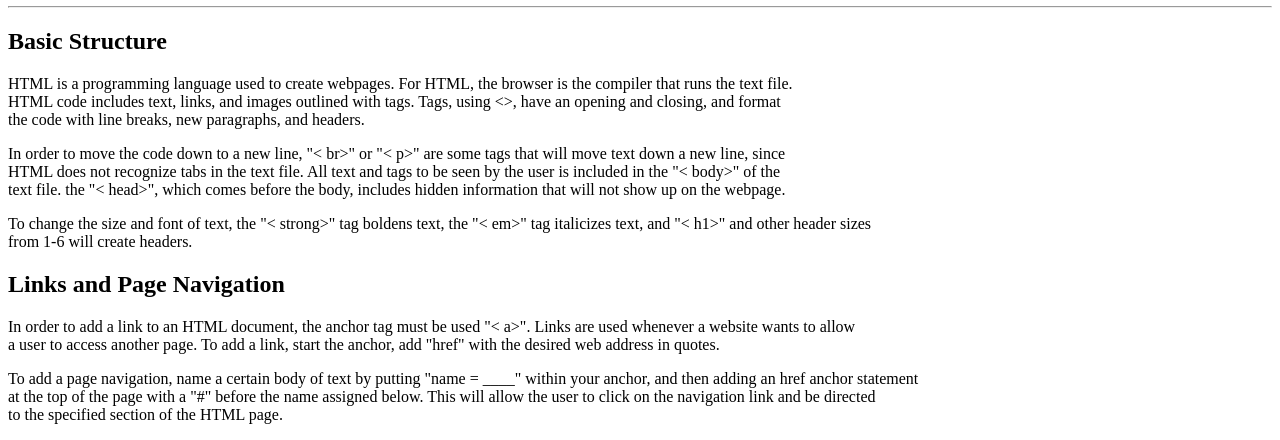
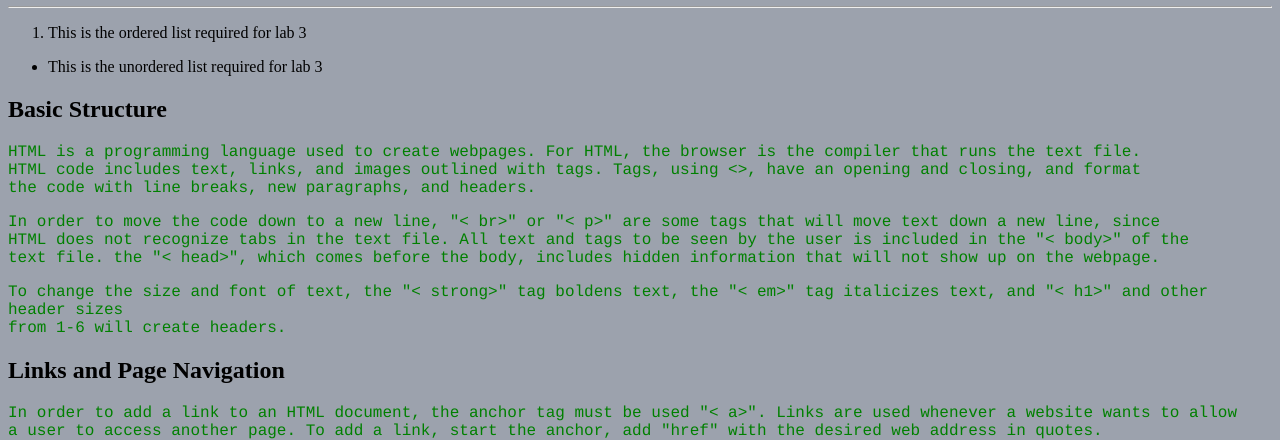
Before and after one commit to spegels/Pegels_Stefen, a plain HTML site: page WebLesson_01/aboutme.html in a window 1280 px wide. Shown: the part 394-834 px from the top of the page. Drawn offline with Linux system fonts and the light colour scheme.

Commit message:
WebLab_03(Edits in 2 and 1)

```diff
--- a/WebLesson_01/aboutme.html
+++ b/WebLesson_01/aboutme.html
@@ -4,7 +4,13 @@
 
 
 
-<head></head>
+<head>
+<style type = "text/css">
+	p {color:green;font-family:courier;}
+	body {background-color:#9ca2ad;}
+</style>
+
+</head>
 <body>
 	<a href = "index.html">Return</a>
 	<hr><h1>The HTML Language</h1>
@@ -13,7 +19,12 @@
 	<a href = "#image">Adding Images</a><br>
 	<a href = "#tip">Tool Tips</a><br><hr>
 
-
+	<ol>
+		<li>This is the ordered list required for lab 3</li>
+	</ol>
+	<ul>
+		<li>This is the unordered list required for lab 3</li>
+	</ul>
 	<h2><a name = "basic"></a>Basic Structure</h2>
 	<p> HTML is a programming language used to create webpages. For HTML, the browser is the compiler that runs the text file.<br>
 		HTML code includes text, links, and images outlined with tags. Tags, using <>, have an opening and closing, and format <br>
```
Also changed, not shown: WebLab_02/college.html (+6 -1 lines), WebLab_03/WebLab_03.html (added, +15 -0 lines), WebLesson_01/index.html (+2 -1 lines), WebLab_03/WebLab_03.txt (added).
